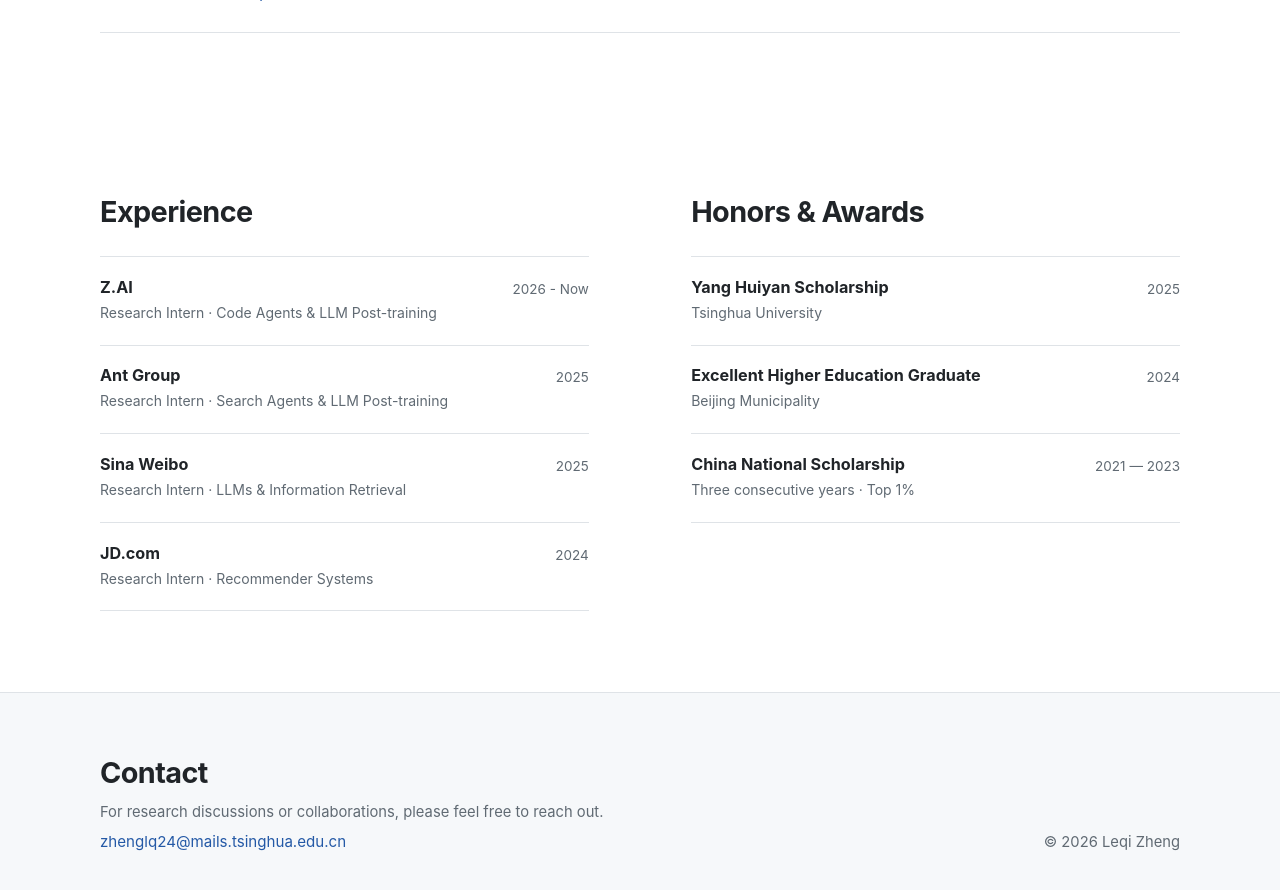
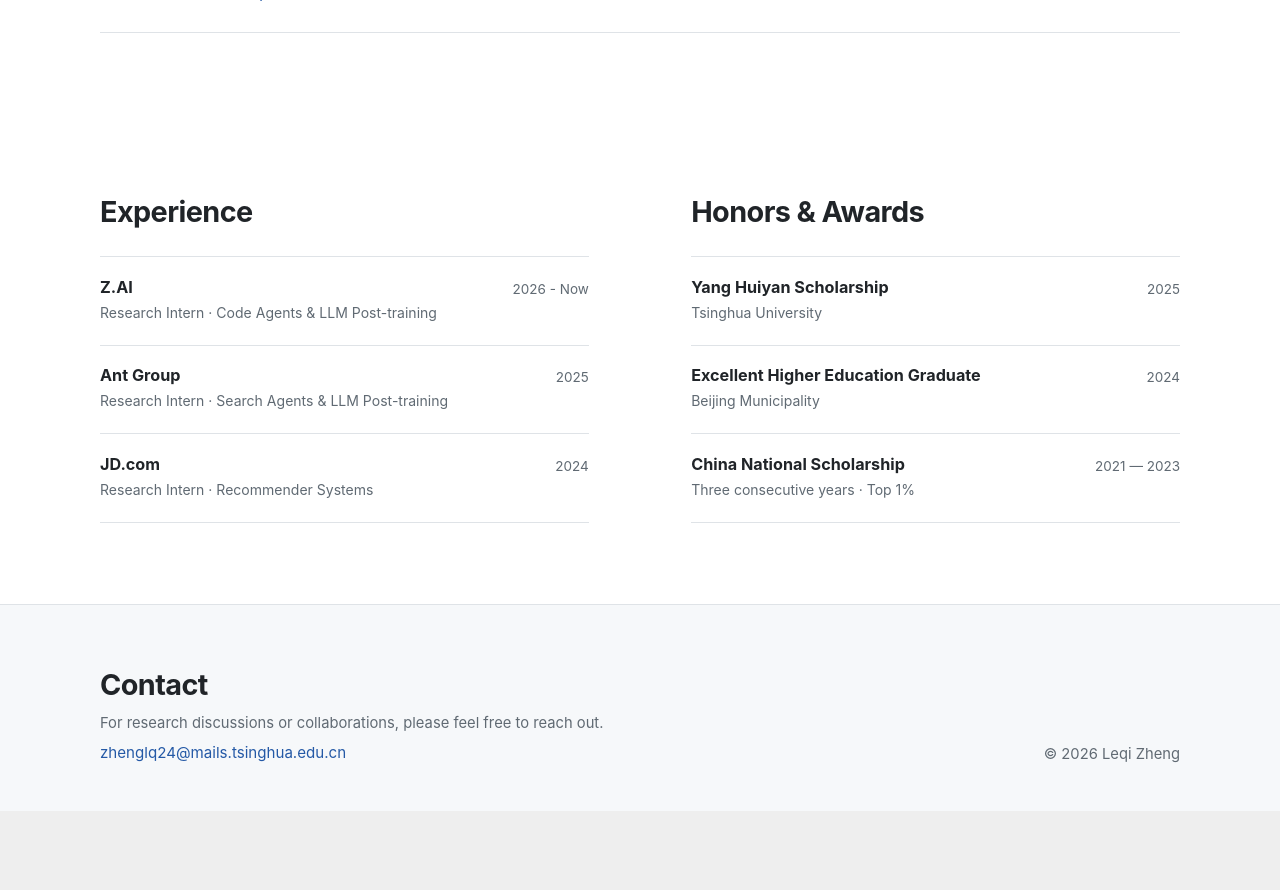
Before and after one commit to LQgdwind/LQgdwind.github.io, a Jekyll site: the page built from _pages/about.md, in a window 1280 px wide and 900 px high, scrolled down 3486 px. Shown: the top 890 px of the window. Built offline with Jekyll 4.4.1, drawn with Linux system fonts in a browser that asks for light colours; after the commit the page ends 4297 px from its top, so only the background shows below that.

Commit message:
remove Sina internship from homepage

```diff
--- a/_data/home.yml
+++ b/_data/home.yml
@@ -186,10 +186,6 @@
     organization: "Ant Group"
     role: "Research Intern"
     focus: "Search Agents & LLM Post-training"
-  - period: "2025"
-    organization: "Sina Weibo"
-    role: "Research Intern"
-    focus: "LLMs & Information Retrieval"
   - period: "2024"
     organization: "JD.com"
     role: "Research Intern"
```
